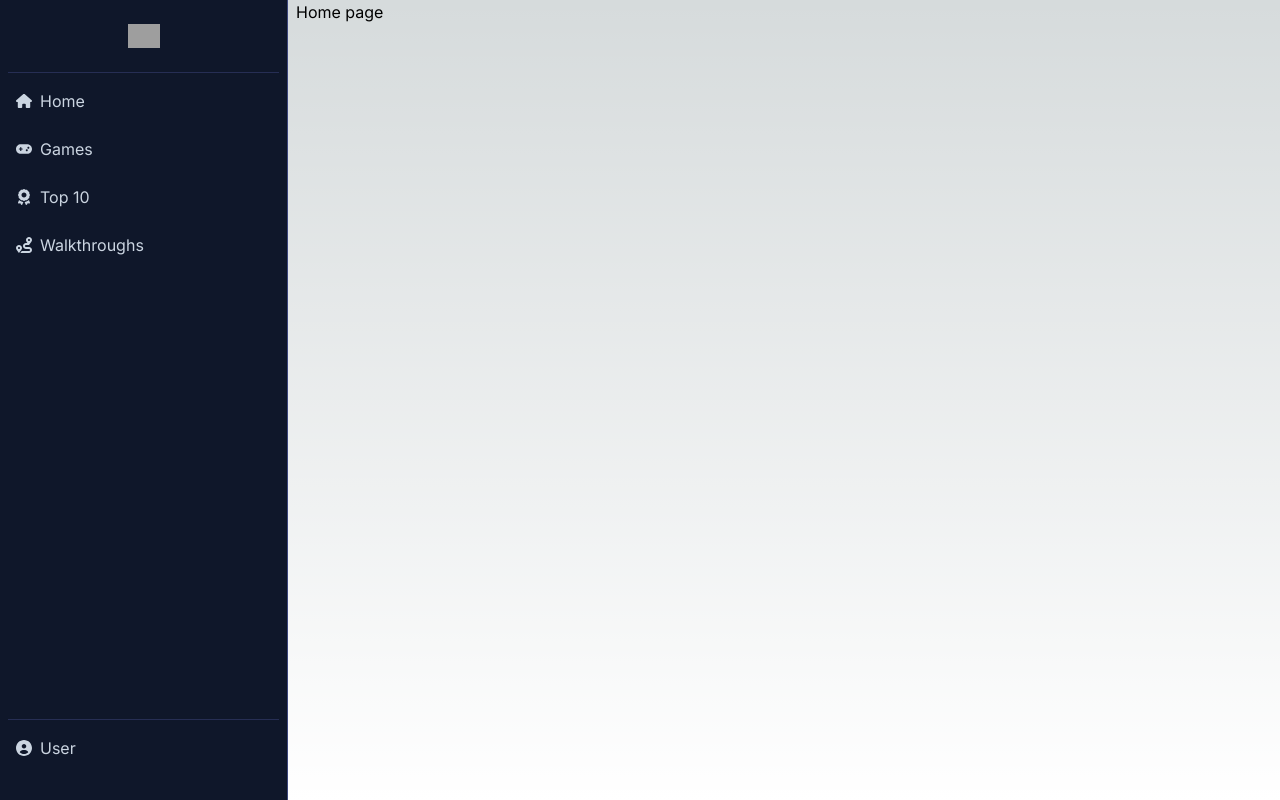
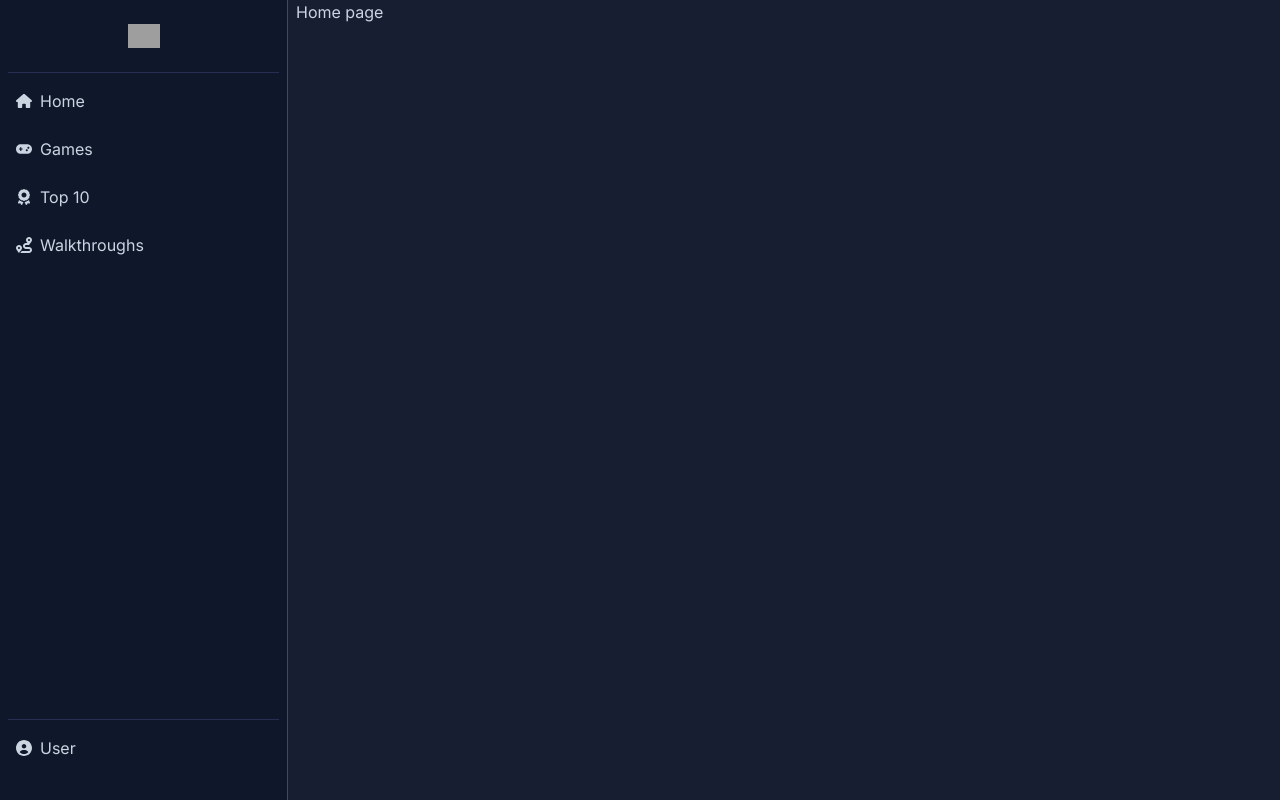
Before and after one commit to germanoricardi/nintendo64, a Next.js app: page / in a window 1280 px wide. Built offline with nearby package versions, Linux system fonts and the light colour scheme; grey boxes are pictures that could not be loaded.

Commit message:
Added custom color slate-890;

```diff
--- a/src/app/globals.css
+++ b/src/app/globals.css
@@ -2,32 +2,8 @@
 @tailwind components;
 @tailwind utilities;
 
-:root {
-  --foreground-rgb: 0, 0, 0;
-  --background-start-rgb: 214, 219, 220;
-  --background-end-rgb: 255, 255, 255;
-}
-
-@media (prefers-color-scheme: dark) {
+@layer base {
   :root {
-    --foreground-rgb: 255, 255, 255;
-    --background-start-rgb: 0, 0, 0;
-    --background-end-rgb: 0, 0, 0;
+    --color-slate-890: 24 30 50;
   }
 }
-
-body {
-  color: rgb(var(--foreground-rgb));
-  background: linear-gradient(
-      to bottom,
-      transparent,
-      rgb(var(--background-end-rgb))
-    )
-    rgb(var(--background-start-rgb));
-}
-
-@layer utilities {
-  .text-balance {
-    text-wrap: balance;
-  }
-}
--- a/src/app/layout.tsx
+++ b/src/app/layout.tsx
@@ -2,12 +2,13 @@ import type { Metadata } from "next";
 import { Inter } from "next/font/google";
 import "./globals.css";
 import { Navbar } from "@/components";
+import { cn } from "@/helpers/cn";
 
 const inter = Inter({ subsets: ["latin"] });
 
 export const metadata: Metadata = {
-  title: "Create Next App",
-  description: "Generated by create next app",
+  title: "Nintendo 64",
+  description: "Página de games",
 };
 
 export default function RootLayout({
@@ -17,7 +18,7 @@ export default function RootLayout({
 }>) {
   return (
     <html lang="en">
-      <body className={`${inter.className} flex gap-2`}>
+      <body className={cn('flex gap-2 bg-slate-890 text-slate-300', inter.className)}>
         <Navbar />
 
         {children}
--- a/tailwind.config.ts
+++ b/tailwind.config.ts
@@ -8,6 +8,9 @@ const config: Config = {
   ],
   theme: {
     extend: {
+      colors: {
+        'slate-890': 'rgb(var(--color-slate-890) / <alpha-value>)'
+      },
       backgroundImage: {
         "gradient-radial": "radial-gradient(var(--tw-gradient-stops))",
         "gradient-conic":
```
